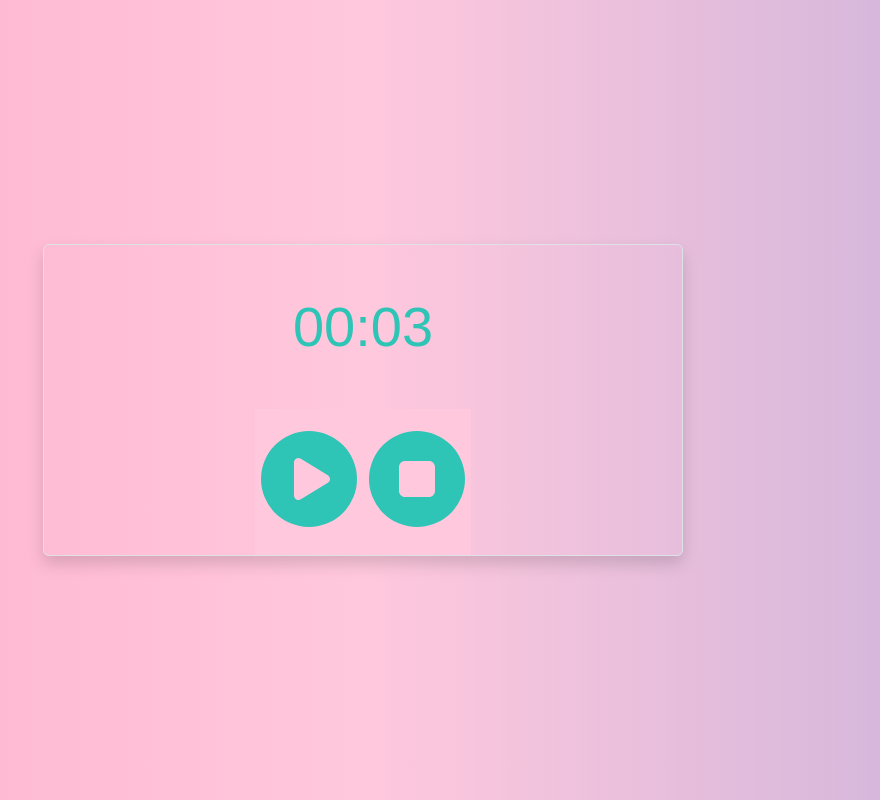
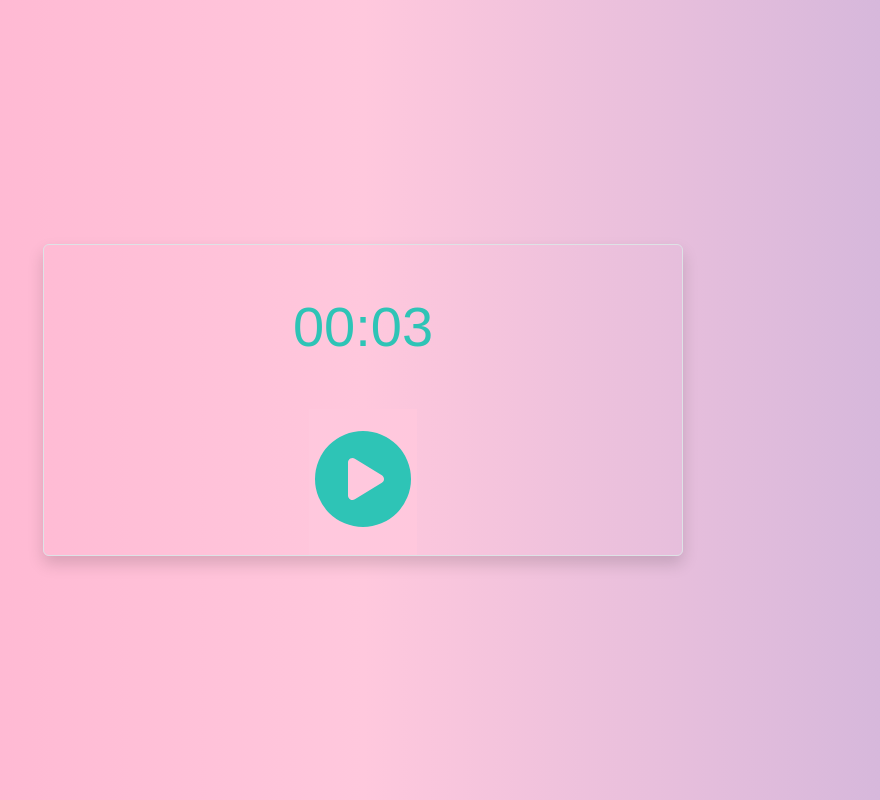
Before and after one commit to ayaali333/pomodoro, a React (Create React App) app: page / in a window 1280 px wide. Shown: the whole page, without its empty margins (277-1157 px from the left). Built offline with nearby package versions, Linux system fonts and the light colour scheme.

Commit message:
refactor the button component

```diff
--- a/src/Components/CountDown/CountDown.js
+++ b/src/Components/CountDown/CountDown.js
@@ -1,18 +1,16 @@
 import React, { useState, useEffect } from "react";
-import "bootstrap/dist/css/bootstrap.css";
 import {
   periods,
   decrementOneSec,
   determineNextPeriod,
 } from "../timeSettings/timeSettings";
-import StartStopButton from "../StartStopButton/StartStopButton";
+import Button from "../StartStopButton/StartStopButton";
 import CountdownTimer from "../CountdownTimer/CountdownTimer";
 
 export default function CountDown() {
   const [currentPeriod, setCurrentPeriod] = useState({ ...periods.workTime });
   const [isRunning, setIsRunning] = useState(false);
   const [counter, setCounter] = useState(1);
-
   const startHandler = () => {
     setIsRunning(true);
   };
@@ -53,10 +51,11 @@ export default function CountDown() {
     >
       <div className="square border w-50 rounded shadow">
         <CountdownTimer currentPeriod={currentPeriod} />
-        <StartStopButton
-          startHandler={startHandler}
-          stopHandler={stopHandler}
-        />
+        {!isRunning ? (
+          <Button action={startHandler} id="start" />
+        ) : (
+          <Button action={stopHandler} id="stop" />
+        )}
       </div>
     </div>
   );
--- a/src/Components/StartStopButton/StartStopButton.js
+++ b/src/Components/StartStopButton/StartStopButton.js
@@ -6,14 +6,12 @@ import { faCirclePlay, faCircleStop } from "@fortawesome/free-solid-svg-icons";
 
 library.add(faCirclePlay, faCircleStop);
 
-const StartStopButton = ({ startHandler, stopHandler }) => {
+const StartStopButton = ({ action, id }) => {
+  const icon = id === "start" ? faCirclePlay : faCircleStop;
   return (
     <div className="d-flex align-items-center justify-content-center mt-5 ">
-      <button onClick={startHandler} className="button border-0 fa-6x">
-        <FontAwesomeIcon icon={faCirclePlay} />
-      </button>
-      <button onClick={stopHandler} className="button border-0 fa-6x">
-        <FontAwesomeIcon icon={faCircleStop} />
+      <button onClick={action} className="button border-0 fa-6x">
+        <FontAwesomeIcon icon={icon} />
       </button>
     </div>
   );
```
